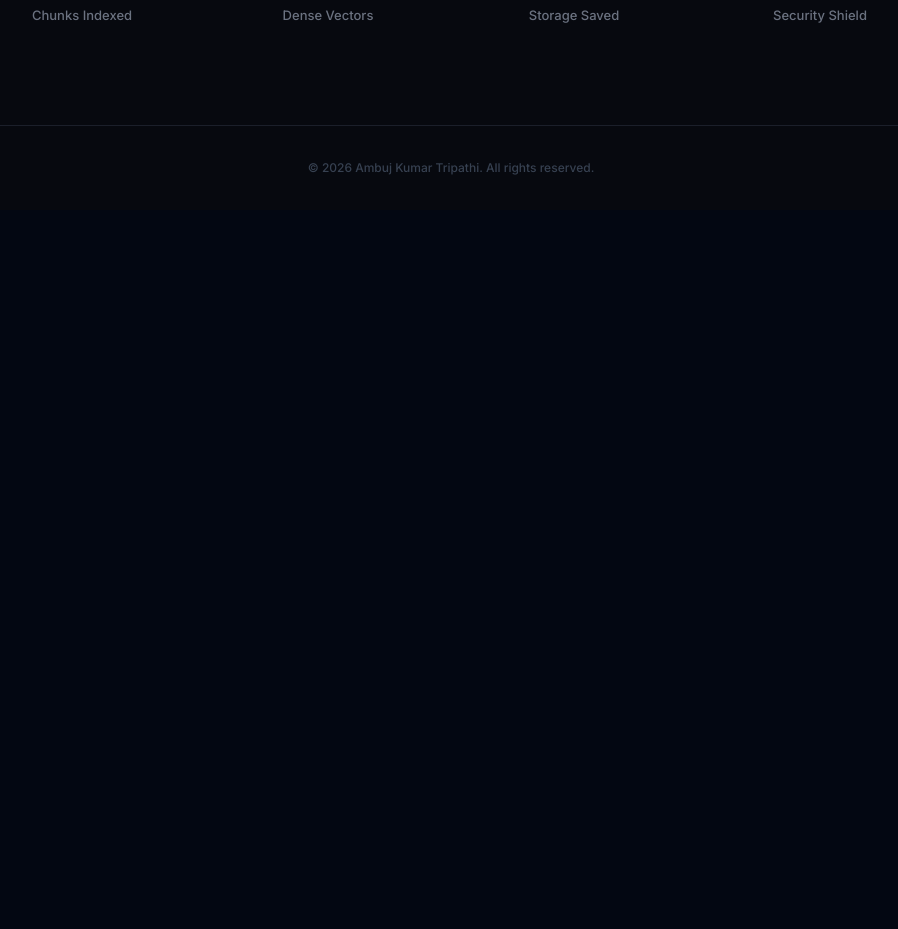
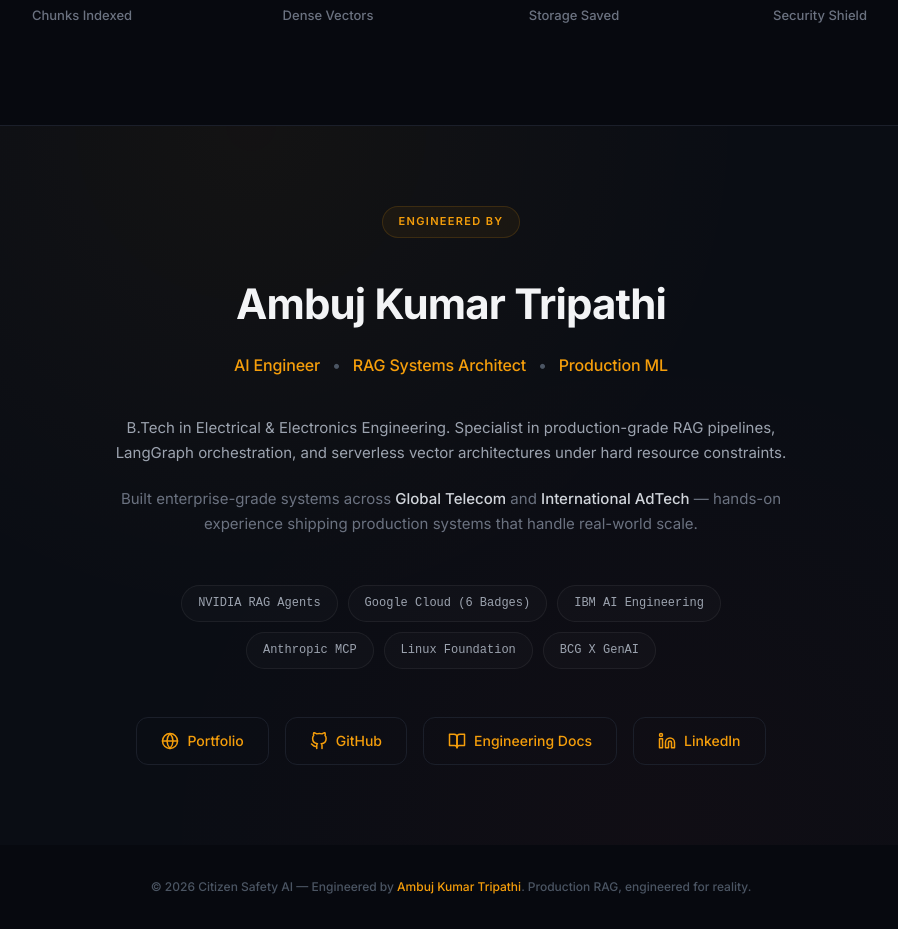
Before and after one commit to Ambuj123-lab/Citizen-Safety-AI-Assistant, a React app in the folder frontend/: page /login in a window 1280 px wide. Shown: the part 1440-2369 px from the top of the page, without its empty margins (189-1087 px from the left). Before the commit the page ends 1650 px from the top, so only its background shows below. Built offline with nearby package versions, Linux system fonts and the light colour scheme; no server answers; the HTML template or start-up script is replaced by a standard one.

Commit message:
feat: Engineered By portfolio section added to landing page

```diff
--- a/frontend/src/pages/Login.jsx
+++ b/frontend/src/pages/Login.jsx
@@ -228,10 +228,74 @@ const Login = () => {
                 </div>
             </section>
 
+            {/* ══════════════════ ENGINEERED BY SECTION ══════════════════ */}
+            <section style={{ padding: '80px 20px', position: 'relative', zIndex: 10, borderTop: '1px solid #1B1F2A', background: '#0A0D14', overflow: 'hidden' }}>
+                {/* Accent Gradients */}
+                <div style={{ position: 'absolute', top: 0, left: '50%', transform: 'translateX(-50%)', width: '1000px', height: '100%', background: 'radial-gradient(circle at 30% 0%, rgba(245, 158, 11, 0.04) 0%, transparent 50%), radial-gradient(circle at 70% 100%, rgba(220, 38, 38, 0.03) 0%, transparent 50%)', pointerEvents: 'none' }} />
+
+                <div style={{ maxWidth: '800px', margin: '0 auto', textAlign: 'center', position: 'relative', zIndex: 2 }}>
+
+                    {/* Badge */}
+                    <div style={{ display: 'inline-flex', alignItems: 'center', justifyContent: 'center', padding: '6px 16px', borderRadius: '100px', background: 'rgba(245, 158, 11, 0.05)', border: '1px solid rgba(245, 158, 11, 0.15)', marginBottom: '32px' }}>
+                        <span style={{ fontSize: '11px', fontWeight: 600, letterSpacing: '0.12em', color: '#F59E0B', textTransform: 'uppercase' }}>Engineered By</span>
+                    </div>
+
+                    {/* Name */}
+                    <h2 style={{ fontSize: '42px', fontWeight: 700, letterSpacing: '-0.02em', color: '#F3F4F6', marginBottom: '16px' }}>
+                        Ambuj Kumar Tripathi
+                    </h2>
+
+                    {/* Subtitle */}
+                    <p style={{ fontSize: '16px', fontWeight: 500, color: '#F59E0B', marginBottom: '36px', letterSpacing: '-0.01em' }}>
+                        AI Engineer <span style={{ color: '#4B5563', margin: '0 8px' }}>•</span> RAG Systems Architect <span style={{ color: '#4B5563', margin: '0 8px' }}>•</span> Production ML
+                    </p>
+
+                    {/* Description Paragraphs */}
+                    <p style={{ fontSize: '15px', color: '#9CA3AF', lineHeight: 1.7, maxWidth: '720px', margin: '0 auto 20px' }}>
+                        B.Tech in Electrical & Electronics Engineering. Specialist in production-grade RAG pipelines, LangGraph orchestration, and serverless vector architectures under hard resource constraints.
+                    </p>
+                    <p style={{ fontSize: '15px', color: '#6B7280', lineHeight: 1.7, maxWidth: '720px', margin: '0 auto 48px' }}>
+                        Built enterprise-grade systems across <span style={{ color: '#D1D5DB', fontWeight: 500 }}>Global Telecom</span> and <span style={{ color: '#D1D5DB', fontWeight: 500 }}>International AdTech</span> — hands-on experience shipping production systems that handle real-world scale.
+                    </p>
+
+                    {/* Badges Grid */}
+                    <div style={{ display: 'flex', flexWrap: 'wrap', justifyContent: 'center', gap: '10px', maxWidth: '640px', margin: '0 auto 48px' }}>
+                        {['NVIDIA RAG Agents', 'Google Cloud (6 Badges)', 'IBM AI Engineering', 'Anthropic MCP', 'Linux Foundation', 'BCG X GenAI'].map(badge => (
+                            <span key={badge} style={{ padding: '8px 16px', background: 'rgba(255,255,255,0.02)', border: '1px solid rgba(255,255,255,0.06)', borderRadius: '100px', fontSize: '12px', color: '#9CA3AF', fontFamily: 'monospace' }}>
+                                {badge}
+                            </span>
+                        ))}
+                    </div>
+
+                    {/* Links Grid */}
+                    <div style={{ display: 'flex', flexWrap: 'wrap', justifyContent: 'center', gap: '16px' }}>
+                        {[
+                            { label: 'Portfolio', icon: <svg width="18" height="18" viewBox="0 0 24 24" fill="none" stroke="currentColor" strokeWidth="2" strokeLinecap="round" strokeLinejoin="round"><circle cx="12" cy="12" r="10"></circle><line x1="2" y1="12" x2="22" y2="12"></line><path d="M12 2a15.3 15.3 0 0 1 4 10 15.3 15.3 0 0 1-4 10 15.3 15.3 0 0 1-4-10 15.3 15.3 0 0 1 4-10z"></path></svg>, link: 'https://ambuj-portfolio-v2.netlify.app' },
+                            { label: 'GitHub', icon: <svg width="18" height="18" viewBox="0 0 24 24" fill="none" stroke="currentColor" strokeWidth="2" strokeLinecap="round" strokeLinejoin="round"><path d="M9 19c-5 1.5-5-2.5-7-3m14 6v-3.87a3.37 3.37 0 0 0-.94-2.61c3.14-.35 6.44-1.54 6.44-7A5.44 5.44 0 0 0 20 4.77 5.07 5.07 0 0 0 19.91 1S18.73.65 16 2.48a13.38 13.38 0 0 0-7 0C6.27.65 5.09 1 5.09 1A5.07 5.07 0 0 0 5 4.77a5.44 5.44 0 0 0-1.5 3.78c0 5.42 3.3 6.61 6.44 7A3.37 3.37 0 0 0 9 18.13V22"></path></svg>, link: 'https://github.com/Ambuj123-lab' },
+                            { label: 'Engineering Docs', icon: <svg width="18" height="18" viewBox="0 0 24 24" fill="none" stroke="currentColor" strokeWidth="2" strokeLinecap="round" strokeLinejoin="round"><path d="M2 3h6a4 4 0 0 1 4 4v14a3 3 0 0 0-3-3H2z"></path><path d="M22 3h-6a4 4 0 0 0-4 4v14a3 3 0 0 1 3-3h7z"></path></svg>, link: '#' },
+                            { label: 'LinkedIn', icon: <svg width="18" height="18" viewBox="0 0 24 24" fill="none" stroke="currentColor" strokeWidth="2" strokeLinecap="round" strokeLinejoin="round"><path d="M16 8a6 6 0 0 1 6 6v7h-4v-7a2 2 0 0 0-2-2 2 2 0 0 0-2 2v7h-4v-7a6 6 0 0 1 6-6z"></path><rect x="2" y="9" width="4" height="12"></rect><circle cx="4" cy="4" r="2"></circle></svg>, link: 'https://linkedin.com/in/ambujkumartripathi' }
+                        ].map(btn => (
+                            <a key={btn.label} href={btn.link} target="_blank" rel="noreferrer" style={{
+                                display: 'flex', alignItems: 'center', gap: '8px', padding: '12px 24px',
+                                background: 'transparent', border: '1px solid #1B1F2A', borderRadius: '12px',
+                                color: '#F59E0B', fontSize: '14px', fontWeight: 500, textDecoration: 'none',
+                                transition: 'all 0.2s', cursor: 'pointer'
+                            }}
+                            onMouseOver={e => { e.currentTarget.style.borderColor = '#F59E0B'; e.currentTarget.style.background = 'rgba(245, 158, 11, 0.05)'; }}
+                            onMouseOut={e => { e.currentTarget.style.borderColor = '#1B1F2A'; e.currentTarget.style.background = 'transparent'; }}
+                            >
+                                <span style={{ display: 'flex', alignItems: 'center' }}>{btn.icon}</span>
+                                {btn.label}
+                            </a>
+                        ))}
+                    </div>
+                </div>
+            </section>
+
             {/* ══════════════════ FOOTER ══════════════════ */}
-            <footer style={{ padding: '32px 40px', borderTop: '1px solid #1B1F2A', textAlign: 'center' }}>
-                <p style={{ fontSize: '12px', color: '#374151', fontWeight: 500 }}>
-                    &copy; 2026 Ambuj Kumar Tripathi. All rights reserved.
+            <footer style={{ padding: '32px 40px', background: '#07090F', textAlign: 'center' }}>
+                <p style={{ fontSize: '12px', color: '#4B5563', fontWeight: 500 }}>
+                    &copy; 2026 Citizen Safety AI — Engineered by <span style={{ color: '#F59E0B' }}>Ambuj Kumar Tripathi</span>. Production RAG, engineered for reality.
                 </p>
             </footer>
         </div>
```
